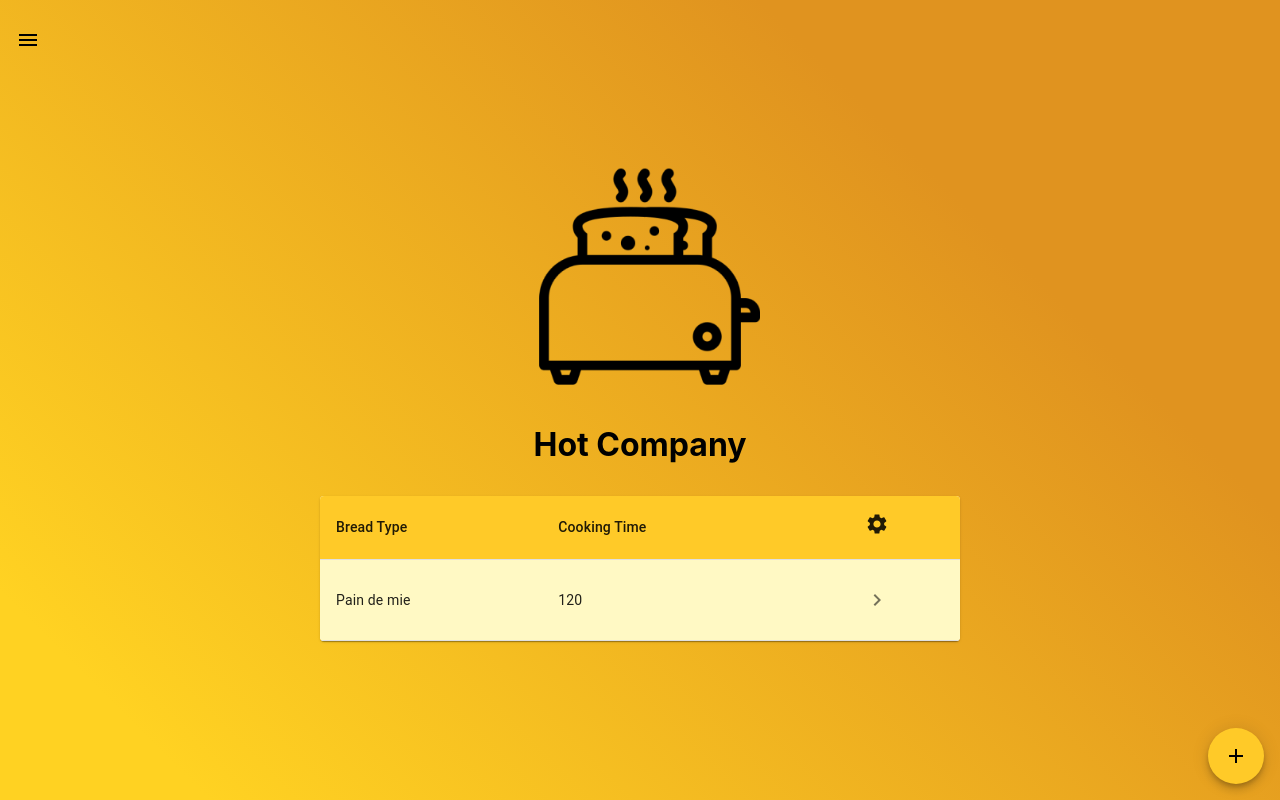
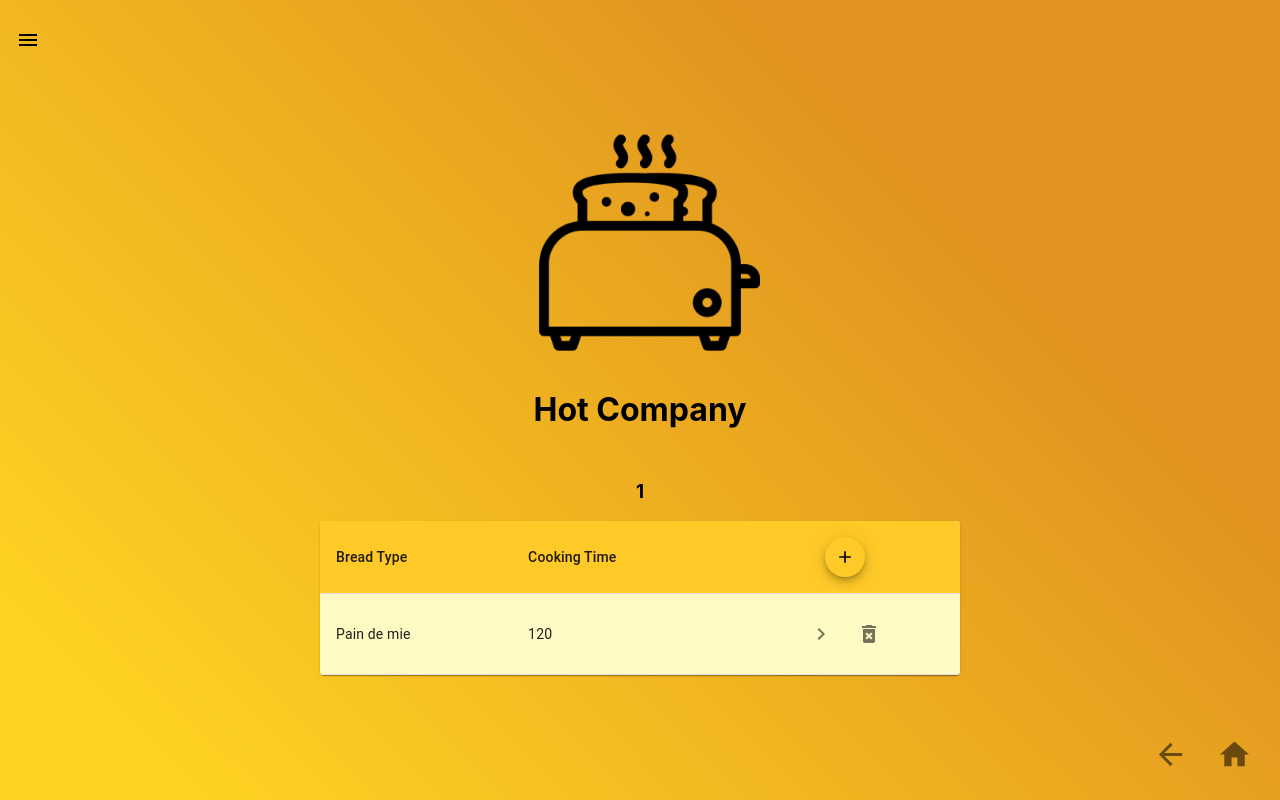
Before and after one commit to baptistelechat/hot-company, a React (Create React App) app in the folder Front/: page /settings/1 in a window 1280 px wide. Built offline with nearby package versions, Linux system fonts and the light colour scheme.

Commit message:
wip(front): add minor feature

```diff
--- /dev/null
+++ b/Front/src/components/button/ButtonStopCooking.js
@@ -0,0 +1,27 @@
+import React from 'react';
+import { makeStyles } from '@material-ui/core/styles';
+import Fab from '@material-ui/core/Fab';
+
+const useStyles = makeStyles((theme) => ({
+  fab: {
+    paddingRight: theme.spacing(4),
+    paddingLeft: theme.spacing(4),
+  },
+  fontAwesomeIcon: {
+    fontSize: '32px',
+    paddingRight: theme.spacing(2),
+  },
+}));
+
+const ButtonStopCooking = ({stopHandler}) => {
+
+  const classes = useStyles()
+
+  return (
+    <Fab variant="extended" className={classes.fab} onClick={stopHandler}>
+      Stop
+    </Fab>
+  );
+}
+
+export default ButtonStopCooking;
--- /dev/null
+++ b/Front/src/components/button/floatingButton/ButtonGoBack.js
@@ -0,0 +1,30 @@
+import React from 'react';
+import { useHistory } from 'react-router-dom'
+import { makeStyles } from '@material-ui/core/styles';
+import toast from 'react-hot-toast';
+import Fab from '@material-ui/core/Fab';
+import IconButton from '@material-ui/core/IconButton';
+import ArrowBackIcon from '@material-ui/icons/ArrowBack';
+
+const useStyles = makeStyles((theme) => ({
+  btn_back: {
+    position: 'fixed',
+    bottom: theme.spacing(2),
+    right: theme.spacing(10),
+    zIndex: 100
+  },
+}));
+
+const ButtonGoBack = () => {
+
+  const classes = useStyles()
+  const history = useHistory()
+
+  return (
+    <IconButton aria-label="home" className={classes.btn_back} onClick={() => history.goBack()}>
+        <ArrowBackIcon fontSize="large"/>
+      </IconButton>
+  );
+}
+
+export default ButtonGoBack;
--- /dev/null
+++ b/Front/src/components/button/floatingButton/ButtonGoHome.js
@@ -0,0 +1,30 @@
+import React from 'react';
+import { useHistory } from 'react-router-dom'
+import { makeStyles } from '@material-ui/core/styles';
+import toast from 'react-hot-toast';
+import Fab from '@material-ui/core/Fab';
+import IconButton from '@material-ui/core/IconButton';
+import HomeIcon from '@material-ui/icons/Home';
+
+const useStyles = makeStyles((theme) => ({
+  btn_home: {
+    position: 'fixed',
+    bottom: theme.spacing(2),
+    right: theme.spacing(2),
+    zIndex: 100
+  },
+}));
+
+const ButtonGoHome = () => {
+
+  const classes = useStyles()
+  const history = useHistory()
+
+  return (
+    <IconButton aria-label="home" className={classes.btn_home} onClick={() => history.push('/')}>
+        <HomeIcon fontSize="large"/>
+      </IconButton>
+  );
+}
+
+export default ButtonGoHome;
--- a/Front/src/components/hotCompanyHeader.js
+++ b/Front/src/components/hotCompanyHeader.js
@@ -1,30 +1,47 @@
-import React from 'react';
-import { useHistory } from 'react-router-dom'
-import logo from '../img/toaster-logo.png';
-import { makeStyles } from '@material-ui/core/styles';
+import React from "react";
+import { useHistory, useLocation } from "react-router-dom";
+import logo from "../img/toaster-logo.png";
+import { makeStyles } from "@material-ui/core/styles";
 
 const useStyles = makeStyles((theme) => ({
   logo: {
     height: "30vh",
   },
   h1: {
-    marginBottom: theme.spacing(4)
-  }
+    marginBottom: theme.spacing(4),
+  },
 }));
 
 const HotCompanyHeader = () => {
+  const classes = useStyles();
+  const history = useHistory();
+  const location = useLocation();
 
-  const classes = useStyles();
-  const history = useHistory()
+  var exceptedPath = ["/", "/cooking", "/feedback"];
+
+  const isInExceptedPath = (value) => {
+    return exceptedPath.includes(value);
+  };
+
+  const goToMainMenu = () => {
+    if (!isInExceptedPath(location.pathname)) {
+      history.push("/");
+    }
+  };
 
   return (
     <div className={"header"}>
-      <img src={logo} className={classes.logo} alt="logo" onClick={() => history.push('/')}/>
-      <h1 className={classes.h1} onClick={() => history.push('/')}>
+      <img
+        src={logo}
+        className={classes.logo}
+        alt="logo"
+        onClick={goToMainMenu}
+      />
+      <h1 className={classes.h1} onClick={goToMainMenu}>
         Hot Company
       </h1>
     </div>
   );
-}
+};
 
 export default HotCompanyHeader;
--- a/Front/src/components/modal/ModalAddNewBread.js
+++ b/Front/src/components/modal/ModalAddNewBread.js
@@ -1,5 +1,6 @@
 import React, {useState} from 'react';
 import { makeStyles } from '@material-ui/core/styles';
+import toast from 'react-hot-toast';
 import DialogTitle from '@material-ui/core/DialogTitle';
 import Dialog from '@material-ui/core/Dialog';
 import DialogActions from '@material-ui/core/DialogActions'
@@ -22,9 +23,9 @@ const useStyles = makeStyles((theme) => ({
     background: 'rgba(0,0,0,0)'
   },
   fab: {
-    position: 'fixed',
-    bottom: theme.spacing(2),
-    right: theme.spacing(2),
+    // position: 'fixed',
+    // bottom: theme.spacing(2),
+    // right: theme.spacing(2),
     backgroundColor: '#ffca28',
     color: '#000000',
     '&:hover': {
@@ -44,13 +45,66 @@ const AddNewBread = ({addNewBread}) => {
   const [breadType, setBreadType] = useState('')
   const [cookingTime, setCookingTime] = useState(-1)
 
+  const [isNumber, setIsNumber] = useState(false);
+  const [isSubmit, setIsSubmit] = useState(false);
+  const [breadTypeNoWhiteSpace, setBreadTypeNoWhiteSpace] = useState(false);
+  const [CookingTimeNoWhiteSpace, setCookingTimeNoWhiteSpace] = useState(false);
+
+  const numberRegex = new RegExp("[0-9]*")
+
+  // const isNumber = (testValue) => {
+  //   Boolean(regexNickname.exec(test))
+  // }
+
+
   const handleOpenDialog = () => {
     setOpenDialog(true)
   };
 
   const handleCloseDialog = () => {
-    setOpenDialog(false);
-    addNewBread(breadType, cookingTime)
+    if (/\s/.test(breadType) || /\s/.test(cookingTime)) {
+      toast.error("Please, remove whitespaces.", {
+        duration: 5000,
+        style: {
+          background: '#e57373',
+          color: '#FFFFFF',
+        },
+        iconTheme: {
+          primary: '#b71c1c',
+          secondary: '#FFFFFF'
+        },
+      });
+    } else {
+      if (breadType === "" || cookingTime === -1) {
+        toast.error("Invalid submit, input fields are empty !", {
+          duration: 5000,
+          style: {
+            background: '#e57373',
+            color: '#FFFFFF',
+          },
+          iconTheme: {
+            primary: '#b71c1c',
+            secondary: '#FFFFFF'
+          },
+        });
+      } else {
+        setOpenDialog(false);
+        addNewBread(breadType, cookingTime)
+        setBreadType('')
+        setCookingTime(-1)
+        toast.success('A new bread was created !', {
+          duration: 5000,
+          style: {
+            background: '#ffd222',
+            color: '#000000',
+          },
+          iconTheme: {
+            primary: '#e0931f',
+            secondary: '#000000'
+          },
+        })
+      }
+    }
   };
 
   const handleBreadTypeChange = (event) => {
@@ -63,25 +117,35 @@ const AddNewBread = ({addNewBread}) => {
 
   return (
     <div>
-      <Fab color="primary" aria-label="add" onClick={handleOpenDialog} className={classes.fab}>
-        <AddIcon/>
+      <Fab size="small" color="primary" aria-label="add" onClick={handleOpenDialog} className={classes.fab}>
+        <AddIcon fontSize="small"/>
       </Fab>
-      <Dialog open={openDialog} onClose={handleCloseDialog} aria-labelledby="form-dialog-title">
+      <Dialog open={openDialog} onClose={() => setOpenDialog(false)} aria-labelledby="form-dialog-title">
         <DialogTitle id="form-dialog-title" className={classes.title}>Add new type of bread</DialogTitle>
         <DialogContent style={{paddingBottom: '16px'}}>
           <DialogContentText className={classes.dialogContentText}>
             Fill all fields and submit form.
           </DialogContentText>
             <div>
-              <TextField id="standard-basic" label="Bread Type" className={classes.textField} onChange={handleBreadTypeChange}/>
+              <TextField
+                id="standard-basic"
+                label="Bread Type"
+                className={classes.textField}
+                onChange={handleBreadTypeChange}
+                error={isSubmit && breadType !== "" || isSubmit && breadTypeNoWhiteSpace}
+                helperText={isSubmit && breadType !== "" ? ('Is empty !') : isSubmit && breadTypeNoWhiteSpace ? ('Contain white space !') : null}
+              />
             </div>
             <div>
               <TextField id="standard-basic" label="Cooking Time" className={classes.textField} onChange={handleCookingTimeChange}/>
             </div>
         </DialogContent>
         <DialogActions>
+          <Button onClick={() => setOpenDialog(false)} style={{color: '#e0931f'}}>
+            Cancel
+          </Button>
           <Button onClick={handleCloseDialog} style={{color: '#e0931f'}}>
-            Valider
+            Submit
           </Button>
         </DialogActions>
       </Dialog>
--- a/Front/src/components/pages/PageSettingsUser.js
+++ b/Front/src/components/pages/PageSettingsUser.js
@@ -1,13 +1,16 @@
 import React from 'react';
 import { makeStyles } from '@material-ui/core/styles';
 import TableSettingsUser from '../table/TableSettingsUser'
+
+import ButtonGoHome from '../button/floatingButton/ButtonGoHome'
+import ButtonGoBack from '../button/floatingButton/ButtonGoBack'
 
 const useStyles = makeStyles((theme) => ({
   root: {
     width: 'auto',
     marginLeft: 'auto',
     marginRight: 'auto'
-  },
+  }
 }))
 
 const PageSettingsUser = () => {
@@ -17,6 +20,8 @@ const PageSettingsUser = () => {
   return (
     <div className={classes.root}>
       <TableSettingsUser/>
+      <ButtonGoBack/>
+      <ButtonGoHome/>
     </div>
   );
 }
--- a/Front/src/components/table/TableSettingsUser.js
+++ b/Front/src/components/table/TableSettingsUser.js
@@ -1,33 +1,33 @@
-import React, { useState } from 'react';
-import { useHistory, useParams } from 'react-router-dom'
-import { withStyles, makeStyles } from '@material-ui/core/styles';
-import Table from '@material-ui/core/Table';
-import TableBody from '@material-ui/core/TableBody';
-import TableCell from '@material-ui/core/TableCell';
-import TableContainer from '@material-ui/core/TableContainer';
-import TableHead from '@material-ui/core/TableHead';
-import TableRow from '@material-ui/core/TableRow';
-import Paper from '@material-ui/core/Paper';
-import IconButton from '@material-ui/core/IconButton';
-import NavigateNextIcon from '@material-ui/icons/NavigateNext';
-import SettingsIcon from '@material-ui/icons/Settings';
-import ModalAddNewBread from '../modal/ModalAddNewBread'
+import React, { useState } from "react";
+import { useHistory, useParams } from "react-router-dom";
+import { withStyles, makeStyles } from "@material-ui/core/styles";
+import Table from "@material-ui/core/Table";
+import TableBody from "@material-ui/core/TableBody";
+import TableCell from "@material-ui/core/TableCell";
+import TableContainer from "@material-ui/core/TableContainer";
+import TableHead from "@material-ui/core/TableHead";
+import TableRow from "@material-ui/core/TableRow";
+import Paper from "@material-ui/core/Paper";
+import IconButton from "@material-ui/core/IconButton";
+import DeleteForeverIcon from "@material-ui/icons/DeleteForever";
+import NavigateNextIcon from "@material-ui/icons/NavigateNext";
+import ModalAddNewBread from "../modal/ModalAddNewBread";
 
 const useStyles = makeStyles((theme) => ({
   table: {
-    width: '50vw',
+    width: "50vw",
   },
   container: {
-    maxHeight: '45vh',
-    [theme.breakpoints.up('sm')]: {
-      maxHeight: '50vh',
+    maxHeight: "45vh",
+    [theme.breakpoints.up("sm")]: {
+      maxHeight: "50vh",
     },
   },
-}))
+}));
 
 const StyledTableCell = withStyles((theme) => ({
   head: {
-    backgroundColor: '#ffca28',
+    backgroundColor: "#ffca28",
   },
   body: {
     fontSize: 14,
@@ -36,91 +36,108 @@ const StyledTableCell = withStyles((theme) => ({
 
 const StyledTableRow = withStyles((theme) => ({
   root: {
-    '&:nth-of-type(odd)': {
-      backgroundColor: '#fff9c4',
+    "&:nth-of-type(odd)": {
+      backgroundColor: "#fff9c4",
     },
   },
 }))(TableRow);
 
 const TableSettingsUser = () => {
-
   const classes = useStyles();
   const history = useHistory();
-  const {user} = useParams()
-  const [rows, setRows] = useState([{
-    "breadType": "Pain de mie",
-    "lastCooking": "04/03/2021",
-    "cookingTime": 120,
-    "changeSettings": <IconButton aria-label="settings" onClick={() => history.push({
-      pathname:`/settings/${user}/0`,
-      state:{
+  const { user } = useParams();
+  const [rows, setRows] = useState([
+    {
+      id: 0,
       breadType: "Pain de mie",
       lastCooking: "04/03/2021",
       cookingTime: 120,
-      }})}><NavigateNextIcon fontSize="medium"/></IconButton>
-  }])
+    },
+  ]);
 
   const today = () => {
-    const today = new Date()
-    let d = today.getDate()
-    let m = today.getMonth()+1
-    let y = today.getFullYear()
-    if(d<10)
-    {
-      d = '0'+d;
+    const today = new Date();
+    let d = today.getDate();
+    let m = today.getMonth() + 1;
+    let y = today.getFullYear();
+    if (d < 10) {
+      d = "0" + d;
     }
-    if(m<10)
-    {
-      m = '0'+m;
+    if (m < 10) {
+      m = "0" + m;
     }
-    return `${d}/${m}/${y}`
-  }
+    return `${d}/${m}/${y}`;
+  };
 
   const addNewBread = (breadType, cookingTime) => {
+    console.log(rows);
+    let id = rows.length;
     const data = {
-      "id":rows.length,
-      "breadType": breadType,
-      "lastCooking": today(),
-      "cookingTime": cookingTime,
-      "changeSettings": <IconButton aria-label="settings" onClick={() => history.push({
-        pathname:`/settings/${user}/${rows.length}`,
-        state:{
+      id: id,
       breadType: breadType,
       lastCooking: today(),
       cookingTime: cookingTime,
-        }})}><NavigateNextIcon fontSize="medium"/></IconButton>
-    }
-    setRows([...rows, data])
-  }
+    };
+    setRows([...rows, data]);
+  };
+
+  const deleteBread = (bread) => {
+    let tmpRows = rows.filter(item => item !== bread)
+    setRows([...tmpRows]);
+  };
 
   const generateRows = () => {
+    if (rows.length > 0) {
     return rows.map((row) => (
         <StyledTableRow hover key={row.breadType} className={classes.tableRow}>
-        <StyledTableCell component="th" scope="row">{row.breadType}</StyledTableCell>
+          <StyledTableCell component="th" scope="row">
+            {row.breadType}
+          </StyledTableCell>
           <StyledTableCell align="left">{row.cookingTime}</StyledTableCell>
-        <StyledTableCell align="center">{row.changeSettings}</StyledTableCell>
+          <StyledTableCell align="center">
+            <IconButton
+              aria-label="settings"
+              onClick={() =>
+                history.push({
+                  pathname: `/settings/${user}/${row.id}`,
+                  state: {
+                    breadType: row.breadType,
+                    lastCooking: today(),
+                    cookingTime: row.cookingTime,
+                  },
+                })
+              }
+            >
+              <NavigateNextIcon fontSize="medium" />
+            </IconButton>
+            <IconButton onClick={() => deleteBread(row)}>
+              <DeleteForeverIcon />
+            </IconButton>
+          </StyledTableCell>
         </StyledTableRow>
-    ))
+      ));
     }
+    return null;
+  };
 
   return (
     <div>
-      <ModalAddNewBread addNewBread={addNewBread}/>
+      <h3>{user}</h3>
       <TableContainer className={classes.container} component={Paper}>
         <Table stickyHeader className={classes.table} aria-label="simple table">
           <TableHead>
             <TableRow>
               <StyledTableCell align="left">Bread Type</StyledTableCell>
               <StyledTableCell align="left">Cooking Time</StyledTableCell>
-              <StyledTableCell align="center"><SettingsIcon fontSize="medium"/></StyledTableCell>
+              <StyledTableCell align="center">
+                <ModalAddNewBread addNewBread={addNewBread} />
+              </StyledTableCell>
             </TableRow>
           </TableHead>
-          <TableBody>
-            {generateRows()}
-          </TableBody>
+          <TableBody>{generateRows()}</TableBody>
         </Table>
       </TableContainer>
     </div>
   );
-}
+};
 export default TableSettingsUser;
```
Also changed, not shown: Front/src/components/modal/ModalCreateUser.js (+34 -3 lines), Front/src/components/pages/PageCooking.js (+22 -1 lines), Front/src/components/pages/PageSettings.js (+3 -4 lines), Front/src/components/pages/PageSettingsChange.js (+5 -4 lines), Front/public/manifest.json. Lines whose indentation alone changed are shown as unchanged.
